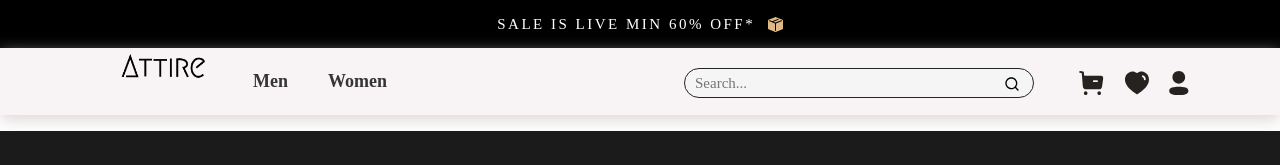
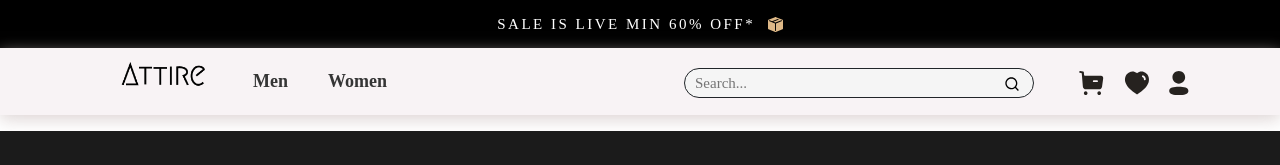
Before and after one commit to PRIYAK76/attire, a React (Create React App) app: page /products/1 in a window 1280 px wide. Shown: the top 165 px of the page. Built offline with nearby package versions, Linux system fonts and the light colour scheme.

Commit message:
Update Navbar.js

```diff
--- a/src/components/Navbar/Navbar.js
+++ b/src/components/Navbar/Navbar.js
@@ -96,7 +96,7 @@ const Navbar1 = () => {
 
           <div class="main_menu">
             <ul className="nav-items d-flex bd-highlight">
-              <div>
+              <div className="mt-2">
                 <NavLink to="/home" className="text-decoration-none mt-2">
                   <li className="list-unstyled">
                       <img src={MainLogo} className="navbar-brand" alt={MainLogo} />
```
